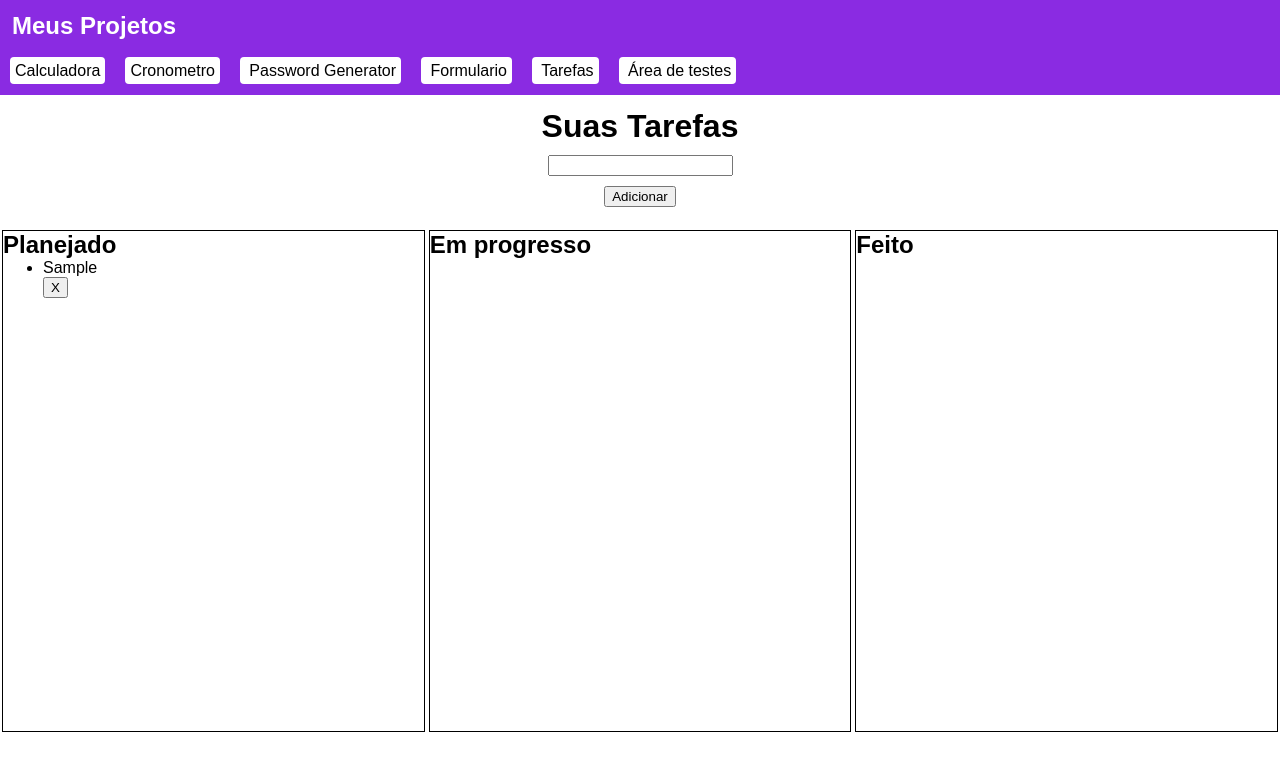
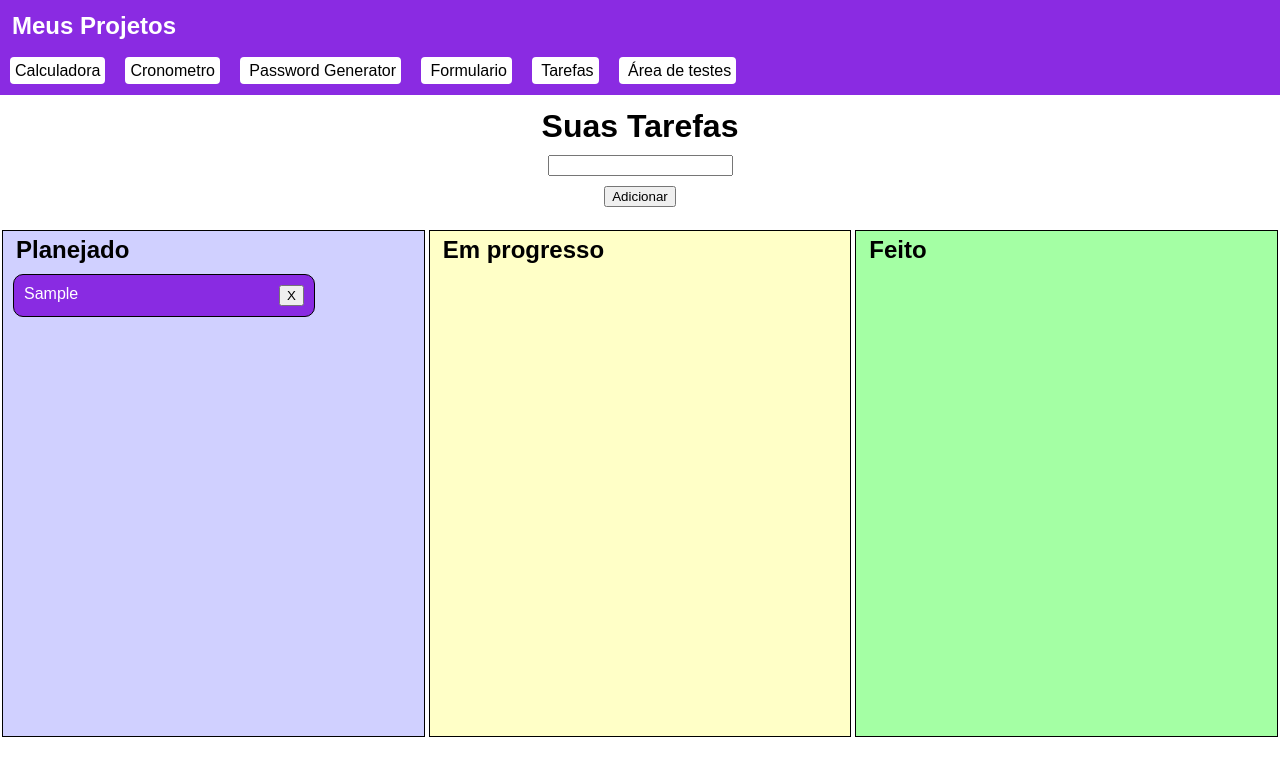
Before and after one commit to pauloszuparits/React-Portifolio, a React (Create React App) app in the folder my-app/: page /tarefas in a window 1280 px wide. Both pictures are taken after typing "Sample" into the empty fields and a click on the button "Adicionar". Shown: the top 776 px of the page. Built offline with nearby package versions, Linux system fonts and the light colour scheme.

Commit message:
was added some styles to page Tarefas

```diff
--- a/my-app/src/pages/Tarefas/index.js
+++ b/my-app/src/pages/Tarefas/index.js
@@ -7,9 +7,12 @@ export default function Tarefas(){
     const[tarefas, setTarefas] = useState([]);
     const[contador, setContador] = useState(0);
 
+
+
     function handleAdd(){
         let objTarefa = {id: contador,
-                        tarefa: tarefa}
+                        tarefa: tarefa,
+                        posicao: {x: -3, y: 10}}
         setTarefas([...tarefas, objTarefa]);
         setTarefa('');
         let cont = contador + 1;
@@ -31,25 +34,25 @@ export default function Tarefas(){
             </div>
 
             <div className="conteiner-tarefas">
-                <div className="tarefas">
+                <div className="tarefas" id="planejado">
                     <h2>Planejado</h2>
-                    <ul>
+
                         {tarefas.map(tarefa => (
-                            <Draggable>
-                                <div>
-                                    <li key={tarefa.id}>{tarefa.tarefa}</li>
-                                    <button onClick={()=>{handleDelete(tarefa.id)}}>X</button>
+                            <Draggable defaultPosition={tarefa.posicao} key={tarefa.id}>
+                                <div className="tarefa">
+                                    <p >{tarefa.tarefa}</p>
+                                    <button  onClick={()=>{handleDelete(tarefa.id)}}>X</button>
                                 </div>
                             </Draggable>
                         ))}
-                    </ul>
+
                 </div>
 
-                <div className="tarefas">
+                <div className="tarefas" id="progresso">
                     <h2>Em progresso</h2>
                 </div>
 
-                <div className="tarefas">
+                <div className="tarefas" id="feito">
                     <h2>Feito</h2>
                 </div>
             </div>
--- a/my-app/src/pages/Tarefas/tarefas.css
+++ b/my-app/src/pages/Tarefas/tarefas.css
@@ -9,6 +9,7 @@
     margin-top: 10px;
     border: solid 1px black;
     width: 33.33%;
+    padding: 5px 0px 0px 13px;
 }
 .titulo-tarefas-conteiner{
     display: flex;
@@ -20,3 +21,26 @@
 .item-titulo-tarefa{
     margin: 5px;
 }
+
+.tarefa{
+    display: flex;
+    flex-direction: row;
+    justify-content: space-between;
+
+    background-color: rgb(137, 43, 226);
+    color: white;
+    width: 280px;
+    padding: 10px;
+    border-radius: 10px;
+    border: solid 1px black
+}
+
+#planejado{
+    background-color: rgba(0, 0, 255, 0.185);
+}
+#progresso{
+    background-color: rgba(255, 255, 0, 0.219);
+}
+#feito{
+    background-color: rgba(0, 255, 0, 0.356);
+}
--- a/my-app/src/pages/Testes/index.js
+++ b/my-app/src/pages/Testes/index.js
@@ -9,9 +9,10 @@ export default function Testes(){
     //     })
     //     console.log(filtro);
     // }
+    const [position, setPosition] = useState({x: 360, y: 0})
     return(
         <div>
-           <Draggable>
+           <Draggable position={position}>
                <h1>Teste</h1>
            </Draggable>
         </div>
```
